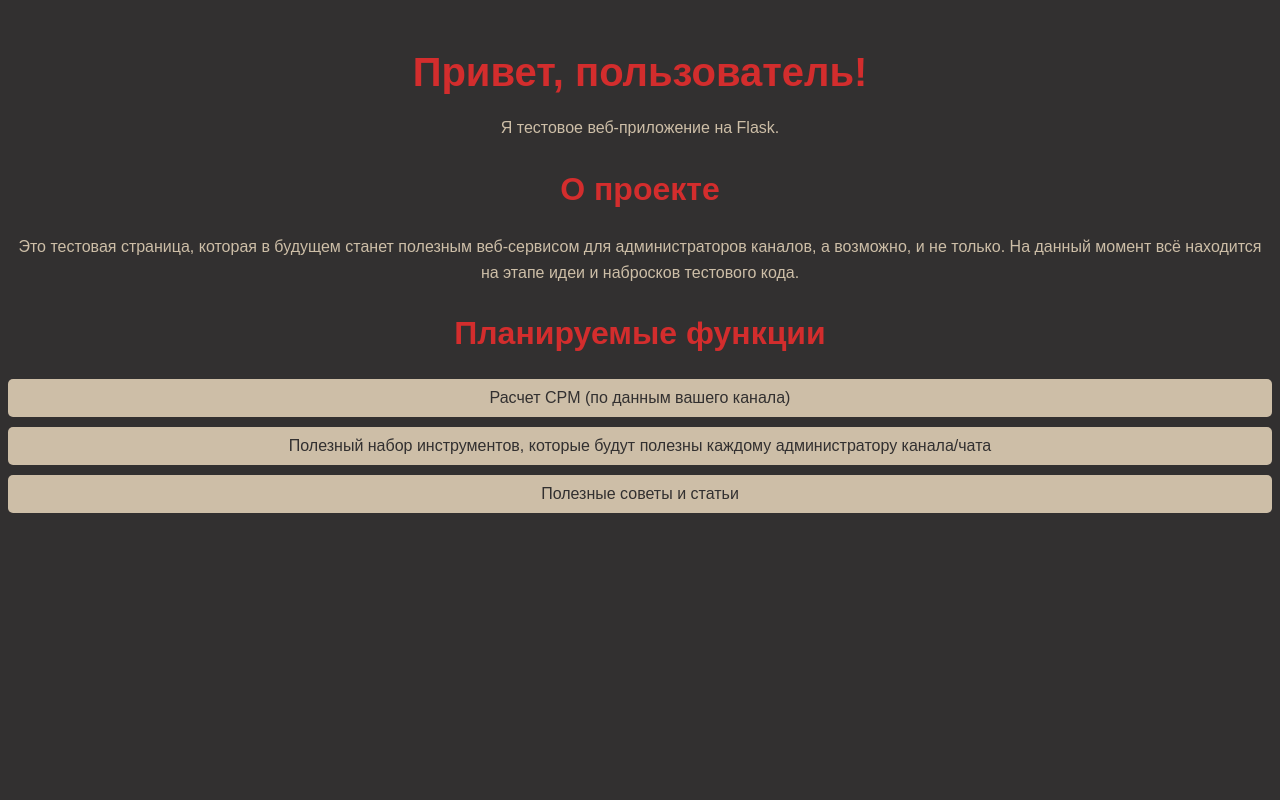
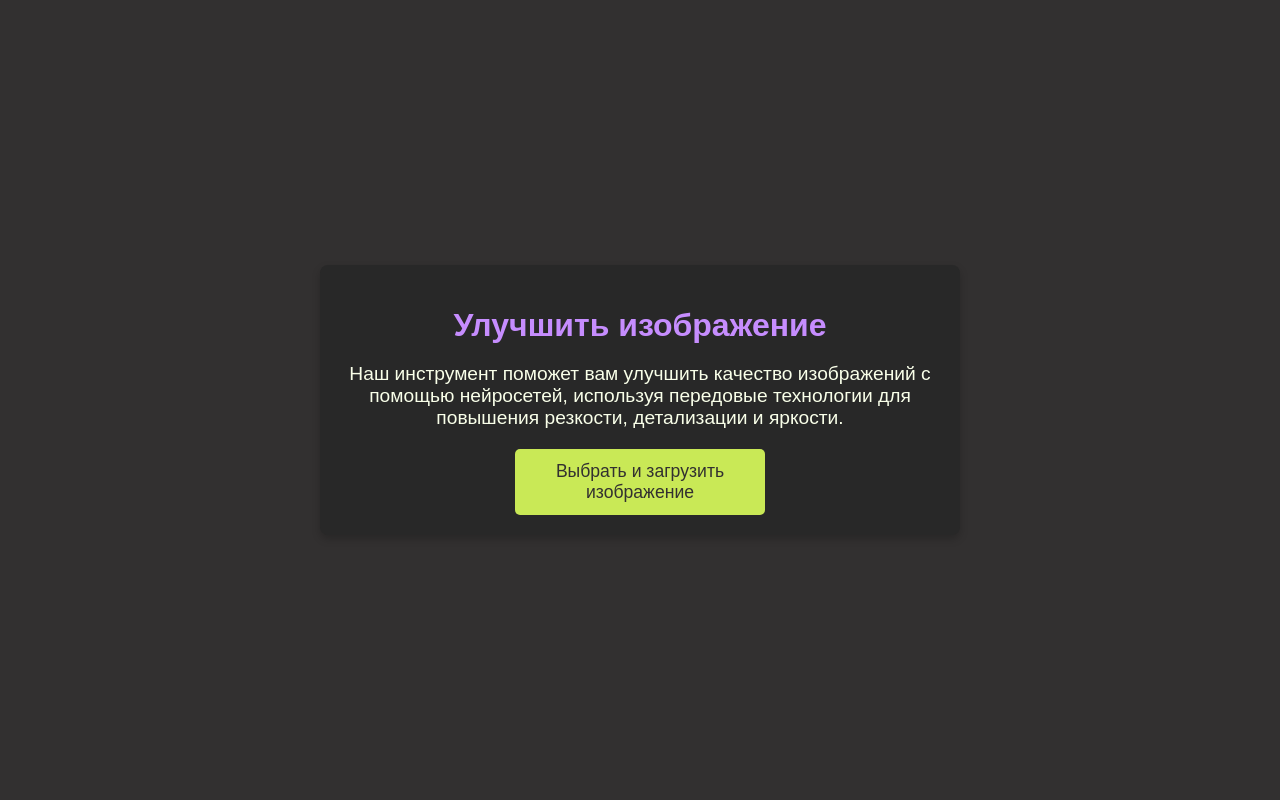
Before and after one commit to FizzFanatic/flask_app, a Flask app: page / in a window 1280 px wide. Run offline with Flask 3, Linux system fonts and the light colour scheme.

Commit message:
обновленный код

```diff
--- a/static/css/style.css
+++ b/static/css/style.css
@@ -1,37 +1,60 @@
+/* Основные стили */
 body {
     font-family: Arial, sans-serif;
     background-color: #323030; /* Тёмный фон */
-    color: #CDBEA7; /* Светлый цвет текста */
-    text-align: center; /* Центрирование текста */
-    margin-top: 50px; /* Отступ сверху */
+    color: #F9FFE9; /* Светлый текст */
+    margin: 0;
+    display: flex;
+    align-items: center;
+    justify-content: center;
+    height: 100vh;
+}
+
+.container {
+    text-align: center;
+    max-width: 600px;
+    padding: 20px;
+    background-color: #282828; /* Темный фон для контейнера */
+    border-radius: 8px;
+    box-shadow: 0 4px 8px rgba(0, 0, 0, 0.2);
 }
 
 h1 {
-    color: #D32D2D; /* Яркий цвет для заголовка */
-    font-size: 2.5em; /* Увеличенный размер шрифта для заголовка */
-    margin-bottom: 20px; /* Отступ снизу */
-}
-
-h2 {
-    color: #D32D2D; /* Яркий цвет для подзаголовков */
-    font-size: 2em; /* Размер шрифта для подзаголовков */
-    margin-top: 30px; /* Отступ сверху */
+    color: #C68DFE; /* Яркий цвет заголовка */
+    margin-bottom: 10px;
 }
 
 p {
-    line-height: 1.6; /* Междустрочный интервал для лучшей читаемости */
-    margin: 10px 0; /* Отступы сверху и снизу */
+    font-size: 1.2em;
+    margin-bottom: 20px;
 }
 
-ul {
-    list-style-type: none; /* Убираем маркеры списка */
-    padding: 0; /* Убираем отступы */
+/* Стили для кнопок */
+.button-container {
+    display: flex;
+    flex-direction: column;
+    align-items: center;
+    gap: 15px;
 }
 
-li {
-    background-color: #CDBEA7; /* Фон для элементов списка */
-    color: #323030; /* Тёмный цвет текста в списке */
-    margin: 10px 0; /* Отступы между элементами списка */
-    padding: 10px; /* Внутренние отступы */
-    border-radius: 5px; /* Закругление углов */
+.button {
+    width: 100%;
+    max-width: 250px;
+    padding: 12px;
+    text-align: center;
+    background-color: #C9E956; /* Основной цвет кнопки */
+    color: #323030; /* Цвет текста на кнопке */
+    border: none;
+    border-radius: 5px;
+    font-size: 1.1em;
+    cursor: pointer;
+    transition: background-color 0.3s ease, transform 0.2s ease;
 }
+
+.button:hover {
+    background-color: #C68DFE; /* Цвет кнопки при наведении */
+}
+
+.button:active {
+    transform: scale(0.98); /* Легкий эффект нажатия */
+}
--- a/templates/index.html
+++ b/templates/index.html
@@ -3,24 +3,36 @@
 <head>
     <meta charset="UTF-8">
     <meta name="viewport" content="width=device-width, initial-scale=1.0">
-    <title>Тестовое Веб-приложение</title>
+    <title>Бесплатное улучшение качества изображений</title>
+    <meta name="description" content="Продвинутый инструмент для улучшения изображений. Улучшите качество картинки онлайн всего в пару кликов."/>
     <link rel="stylesheet" href="{{ url_for('static', filename='css/style.css') }}">
 </head>
 <body>
-    <h1>Привет, пользователь!</h1>
-    <p>Я тестовое веб-приложение на Flask.</p>
+    <div class="container">
+        <h1>Улучшить изображение</h1>
+        <p>Наш инструмент поможет вам улучшить качество изображений с помощью нейросетей, используя передовые технологии для повышения резкости, детализации и яркости.</p>
 
-    <h2>О проекте</h2>
-    <p>
-        Это тестовая страница, которая в будущем станет полезным веб-сервисом для администраторов каналов, а возможно, и не только.
-        На данный момент всё находится на этапе идеи и набросков тестового кода.
-    </p>
+        <div class="button-container">
+            <!-- Форма для загрузки изображения -->
+            <form id="uploadForm" action="/upload" method="post" enctype="multipart/form-data">
+                <input type="file" id="fileInput" name="image" accept=".jpg, .jpeg, .png" style="display: none;" required>
+                <button type="button" id="uploadButton" class="button">Выбрать и загрузить изображение</button>
+            </form>
+        </div>
+    </div>
 
-    <h2>Планируемые функции</h2>
-    <ul>
-        <li>Расчет CPM (по данным вашего канала)</li>
-        <li>Полезный набор инструментов, которые будут полезны каждому администратору канала/чата</li>
-        <li>Полезные советы и статьи</li>
-    </ul>
+    <script>
+        document.getElementById('uploadButton').addEventListener('click', function() {
+            // Кликаем на скрытый input для выбора файла
+            document.getElementById('fileInput').click();
+        });
+
+        document.getElementById('fileInput').addEventListener('change', function() {
+            // Проверяем, выбран ли файл, и отправляем форму
+            if (this.files.length > 0) {
+                document.getElementById('uploadForm').submit();
+            }
+        });
+    </script>
 </body>
 </html>
```
